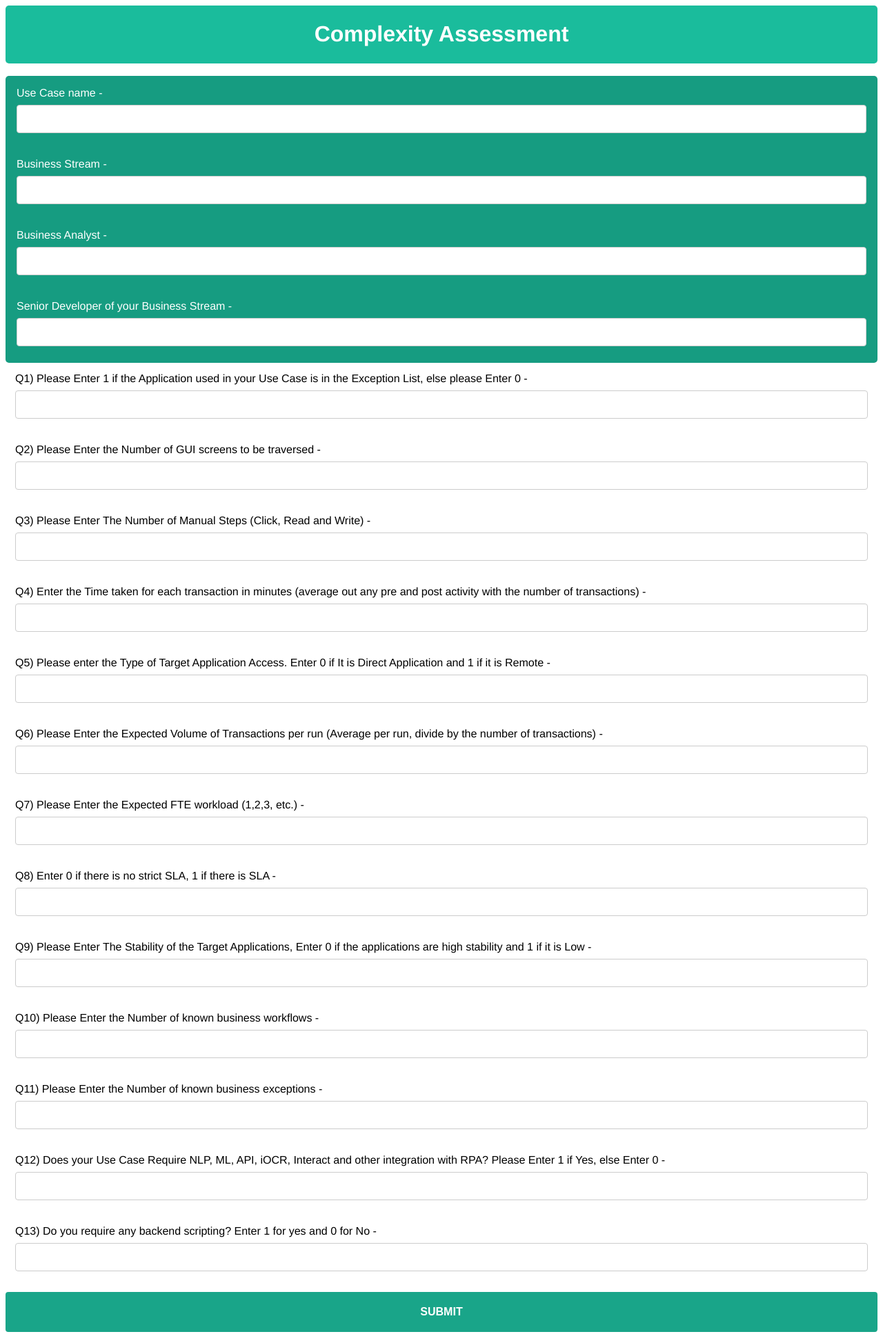
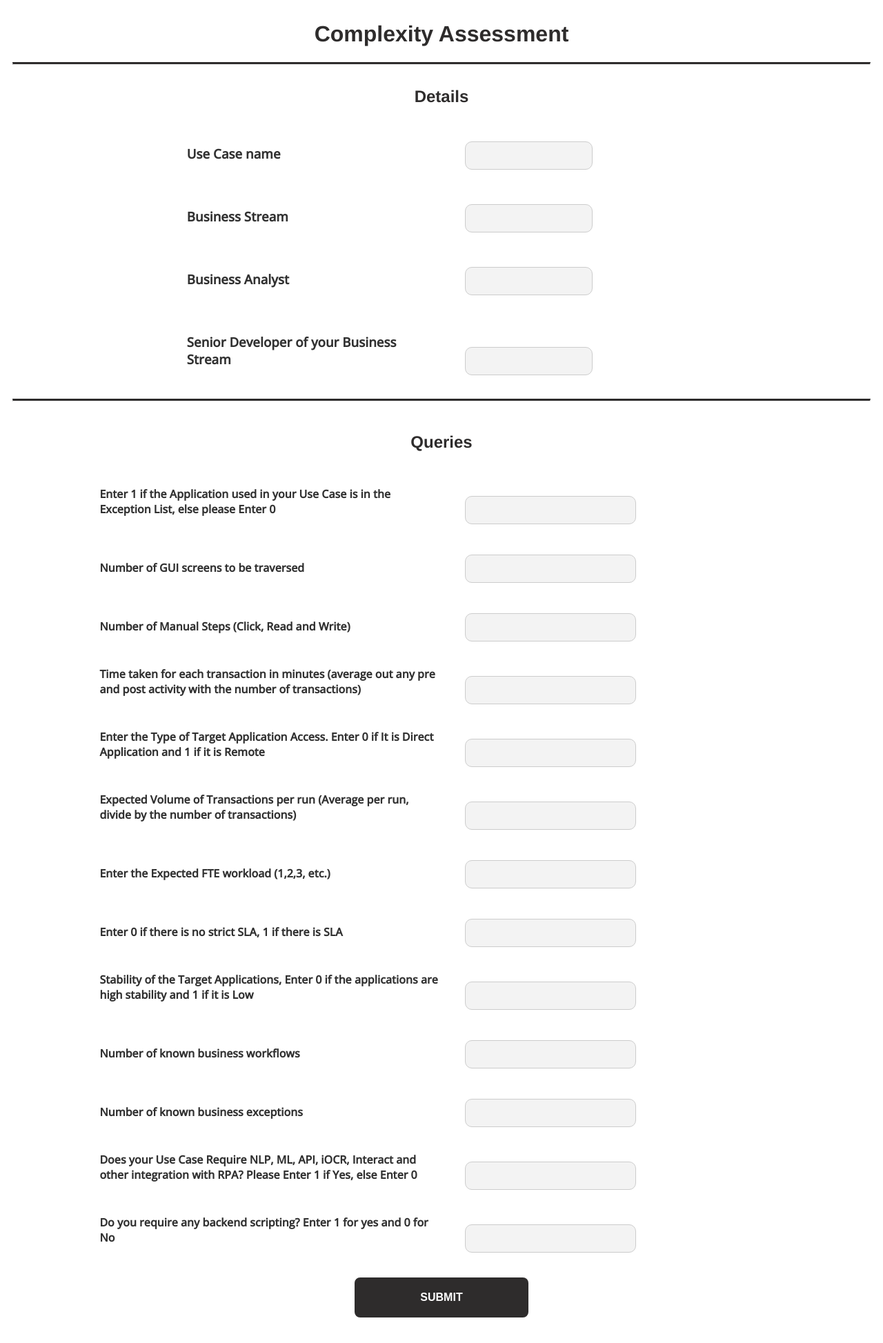
Before and after one commit to vaishnavpuram27/ComplexityAssessment, a Flask app: page / in a window 1280 px wide. Shown: the whole page at 69% size. After the commit the page ends 1910 px from the top, so only its background shows below. Run offline with Flask 2, Linux system fonts and the light colour scheme.

Commit message:
UI changes

```diff
--- a/templates/index.html
+++ b/templates/index.html
@@ -1,54 +1,103 @@
 <!DOCTYPE html>
 <html lang="en">
+
 <head>
   <title>Complexity Assessment</title>
   <meta charset="utf-8">
   <meta name="viewport" content="width=device-width, initial-scale=1">
+  <link rel="preconnect" href="https://fonts.googleapis.com"><link rel="preconnect" href="https://fonts.gstatic.com" crossorigin><link href="https://fonts.googleapis.com/css2?family=Open+Sans:wght@500&display=swap" rel="stylesheet">
 </head>
 
 <style>
-  input[type=text], select {
-    width: 100%;
+  @import url('https://fonts.googleapis.com/css2?family=Poppins:wght@400;700&display=swap');
+
+  input[type=text],
+  select {
+    width: 25%;
     padding: 12px 20px;
-    margin: 8px 0;
+    margin: 8px 30px;
+    display: inline-block;
+    border: 1px solid #ccc;
+    border-radius: 10px;
+    box-sizing: border-box;
+    background-color: rgb(243, 243, 243);
+  }
+
+  input[type=submit] {
+    width: 20%;
+    background-color: rgb(46, 44, 44);
+    color: white;
+    padding: 20px 20px;
+    border: none;
+    border-radius: 8px;
+    cursor: pointer;
+    font-size: medium;
+    font-weight: 600;
+    margin: auto;
+  }
+
+  input[type=submit]:hover {
+    background-color: #000000;
+  }
+
+  div {
+    border-radius: 5px;
+    font-family: Helvetica, sans-serif;
+    padding: 14px 10px;
+  }
+
+  .header {
+    padding: 2px 10px;
+    text-align: center;
+    color: rgb(46, 44, 44);
+  }
+
+  .info {
+    padding: 2px;
+    color: rgb(49, 49, 49);
+    width: 60%;
+    margin: auto;
+  }
+
+  label {
+    width: 50%;
+    display: inline-block;
+    font-family: 'Open Sans', sans-serif;
+    font-weight: bold;
+    color: rgb(49, 49, 49);
+  }
+  hr.solid {
+    border-top: 3px solid;
+    background: black;
+  }
+  .queries{
+    width: 80%;
+    margin: auto;
+}
+.submitButton{
+  display: flex;
+  justify-content: center;
+  align-items: center;
+}
+
+
+  @media screen and (max-width: 700px) {
+
+    input[type=text],
+    select {
+      width: 90%;
+      padding: 12px 20px;
+      margin: 8px 0px;
       display: inline-block;
       border: 1px solid #ccc;
       border-radius: 4px;
       box-sizing: border-box;
     }
 
-  input[type=submit] {
-    width: 100%;
-    background-color: #19a589;
-    color: white;
-    padding: 20px 20px;
-    margin: 8px 0;
-    border: none;
-    border-radius: 4px;
-    cursor: pointer;
-    font-size: medium;
-    font-weight: 600;
+    label {
+      width: 80%;
+
     }
-
-  input[type=submit]:hover {
-    background-color: #1abc9c;
-  }
-
-  div {
-    border-radius: 5px;
-    font-family: Helvetica, sans-serif;
-    padding: 14px;
-  }
-  .header {
-  padding: 2px;
-  text-align: center;
-  background: #1abc9c;
-  color: white;
-}
-.info{
-  padding: 2px;
-  background: #169c81;
-  color: white;
   }
 </style>
 
@@ -56,114 +105,136 @@
 
   <div class="header">
     <h1>Complexity Assessment</h1>
+    <hr class="solid">
+  </div>
+
+
+  <div class="header">
+    <h2>Details</h2>
 
   </div>
-<br>
 
-<form class="px-5 p-3" action="predict" method="post">
+  <form class="formClass" action="predict" method="post">
 
     <div class="info">
 
-    <div>
+      <div class="inputField">
         <label for="UseCaseName" class="form-label">
-        Use Case name -
+          <h3>Use Case name</h3>
         </label>
-      <input name="UseCaseName" type="text" class="form-control" id="UseCaseName" aria-describedby="UseCaseName" required>
+        <input name="UseCaseName" type="text" class="form-control" id="UseCaseName" aria-describedby="UseCaseName"
+          required>
       </div>
 
       <div>
         <label for="BizStream" class="form-label">
-        Business Stream -
+          <h3>Business Stream</h3>
         </label>
         <input name="BizStream" type="text" class="form-control" id="BizStream" aria-describedby="BizStream" required>
       </div>
 
       <div>
         <label for="BizAnalyst" class="form-label">
-        Business Analyst -
+          <h3>Business Analyst</h3>
         </label>
-      <input name="BizAnalyst" type="text" class="form-control" id="BizAnalyst" aria-describedby="BizAnalyst" required>
+        <input name="BizAnalyst" type="text" class="form-control" id="BizAnalyst" aria-describedby="BizAnalyst"
+          required>
       </div>
 
       <div>
         <label for="SeniorDev" class="form-label">
-        Senior Developer of your Business Stream -
+          <h3>Senior Developer of your Business Stream</h3>
         </label>
         <input name="SeniorDev" type="text" class="form-control" id="SeniorDev" aria-describedby="SeniorDev" required>
       </div>
-
+    </div>
+    <div class="header">
+      <hr class="solid">
+      <br>
+      <h2>Queries</h2>
     </div>
 
-  <div class="mb-3 p-1">
+ <div class="queries">
+    <div class="inputField">
       <label for="labelName1" class="form-label">
-        Q1) Please Enter 1 if the Application used in your Use Case is in the Exception List, else please Enter 0 -
+        Enter 1 if the Application used in your Use Case is in the Exception List, else please Enter 0
       </label>
       <input name="q1" type="text" class="form-control" id="labelName1" aria-describedby="labelName1" required>
     </div>
 
-  <div class="mb-3 p-1">
-    <label for="labelName2" class="form-label">Q2) Please Enter the Number of GUI screens to be traversed - </label>
+    <div class="inputField">
+      <label for="labelName2" class="form-label">Number of GUI screens to be traversed</label>
       <input name="q2" type="text" class="form-control" id="labelName2" aria-describedby="labelName2" required>
     </div>
 
-  <div class="mb-3 p-1">
-    <label for="labelName3" class="form-label">Q3) Please Enter The Number of Manual Steps (Click, Read and Write) -</label>
+    <div class="inputField">
+      <label for="labelName3" class="form-label">Number of Manual Steps (Click, Read and Write)
+        </label>
       <input name="q3" type="text" class="form-control" id="labelName3" aria-describedby="labelName3" required>
     </div>
 
-  <div class="mb-3 p-1">
-    <label for="labelName4" class="form-label">Q4) Enter the Time taken for each transaction in minutes (average out any pre and post activity with the number of transactions) -</label>
+    <div class="inputField">
+      <label for="labelName4" class="form-label">Time taken for each transaction in minutes (average out
+        any pre and post activity with the number of transactions)</label>
       <input name="q4" type="text" class="form-control" id="labelName4" aria-describedby="labelName4" required>
     </div>
 
-  <div class="mb-3 p-1">
-    <label for="labelName5" class="form-label">Q5) Please enter the Type of Target Application Access. Enter 0 if It is Direct Application and 1 if it is Remote -</label>
+    <div class="inputField">
+      <label for="labelName5" class="form-label">Enter the Type of Target Application Access. Enter 0 if It
+        is Direct Application and 1 if it is Remote</label>
       <input name="q5" type="text" class="form-control" id="labelName5" aria-describedby="labelName5" required>
     </div>
 
-  <div class="mb-3 p-1">
-    <label for="labelName6" class="form-label">Q6) Please Enter the Expected Volume of Transactions per run (Average per run, divide by the number of transactions) -</label>
+    <div class="inputField">
+      <label for="labelName6" class="form-label">Expected Volume of Transactions per run (Average
+        per run, divide by the number of transactions)</label>
       <input name="q6" type="text" class="form-control" id="labelName6" aria-describedby="labelName6" required>
     </div>
 
-  <div class="mb-3 p-1">
-    <label for="labelName7" class="form-label">Q7) Please Enter the Expected FTE workload (1,2,3, etc.) - </label>
+    <div class="inputField">
+      <label for="labelName7" class="form-label">Enter the Expected FTE workload (1,2,3, etc.)</label>
       <input name="q7" type="text" class="form-control" id="labelName7" aria-describedby="labelName7" required>
     </div>
 
-  <div class="mb-3 p-1">
-    <label for="labelName8" class="form-label">Q8) Enter 0 if there is no strict SLA, 1 if there is SLA -</label>
+    <div class="inputField">
+      <label for="labelName8" class="form-label">Enter 0 if there is no strict SLA, 1 if there is SLA</label>
       <input name="q8" type="text" class="form-control" id="labelName8" aria-describedby="labelName8" required>
     </div>
 
-  <div class="mb-3 p-1">
-    <label for="labelName9" class="form-label">Q9) Please Enter The Stability of the Target Applications, Enter 0 if the applications are high stability and 1 if it is Low -</label>
+    <div class="inputField">
+      <label for="labelName9" class="form-label">Stability of the Target Applications, Enter 0 if
+        the applications are high stability and 1 if it is Low</label>
       <input name="q9" type="text" class="form-control" id="labelName9" aria-describedby="labelName9" required>
     </div>
 
-  <div class="mb-3 p-1">
-    <label for="labelName10" class="form-label"> Q10) Please Enter the Number of known business workflows -</label>
+    <div class="inputField">
+      <label for="labelName10" class="form-label">Number of known business workflows</label>
       <input name="q10" type="text" class="form-control" id="labelName10" aria-describedby="labelName10" required>
     </div>
 
-  <div class="mb-3 p-1">
-    <label for="labelName11" class="form-label">Q11) Please Enter the Number of known business exceptions -</label>
+    <div class="inputField">
+      <label for="labelName11" class="form-label">Number of known business exceptions</label>
       <input name="q11" type="text" class="form-control" id="labelName11" aria-describedby="labelName11" required>
     </div>
 
-  <div class="mb-3 p-1">
-    <label for="labelName12" class="form-label">Q12) Does your Use Case Require NLP, ML, API, iOCR, Interact and other integration with RPA? Please Enter 1 if Yes, else Enter 0 -</label>
+    <div class="inputField">
+      <label for="labelName12" class="form-label">Does your Use Case Require NLP, ML, API, iOCR, Interact and other
+        integration with RPA? Please Enter 1 if Yes, else Enter 0</label>
       <input name="q12" type="text" class="form-control" id="labelName12" aria-describedby="labelName12" required>
     </div>
 
-  <div class="mb-3 p-1">
-    <label for="labelName13" class="form-label">Q13) Do you require any backend scripting? Enter 1 for yes and 0 for No -</label>
-    <input  name="q13" type="text" class="form-control" id="labelName13" aria-describedby="labelName13" required>
+    <div class="inputField">
+      <label for="labelName13" class="form-label">Do you require any backend scripting? Enter 1 for yes and 0 for
+        No</label>
+      <input name="q13" type="text" class="form-control" id="labelName13" aria-describedby="labelName13" required>
+    </div>
   </div>
 
-  <input name="submit" type="submit" value="SUBMIT" class="btn btn-primary">
 
+  <input name="submit" type="submit" value="SUBMIT" class="submitButton">
+</form>
     </div>
 
 </body>
+
 </html>
```
Also changed, not shown: templates/predict.html (+138 -46 lines). Lines whose indentation alone changed are shown as unchanged.
